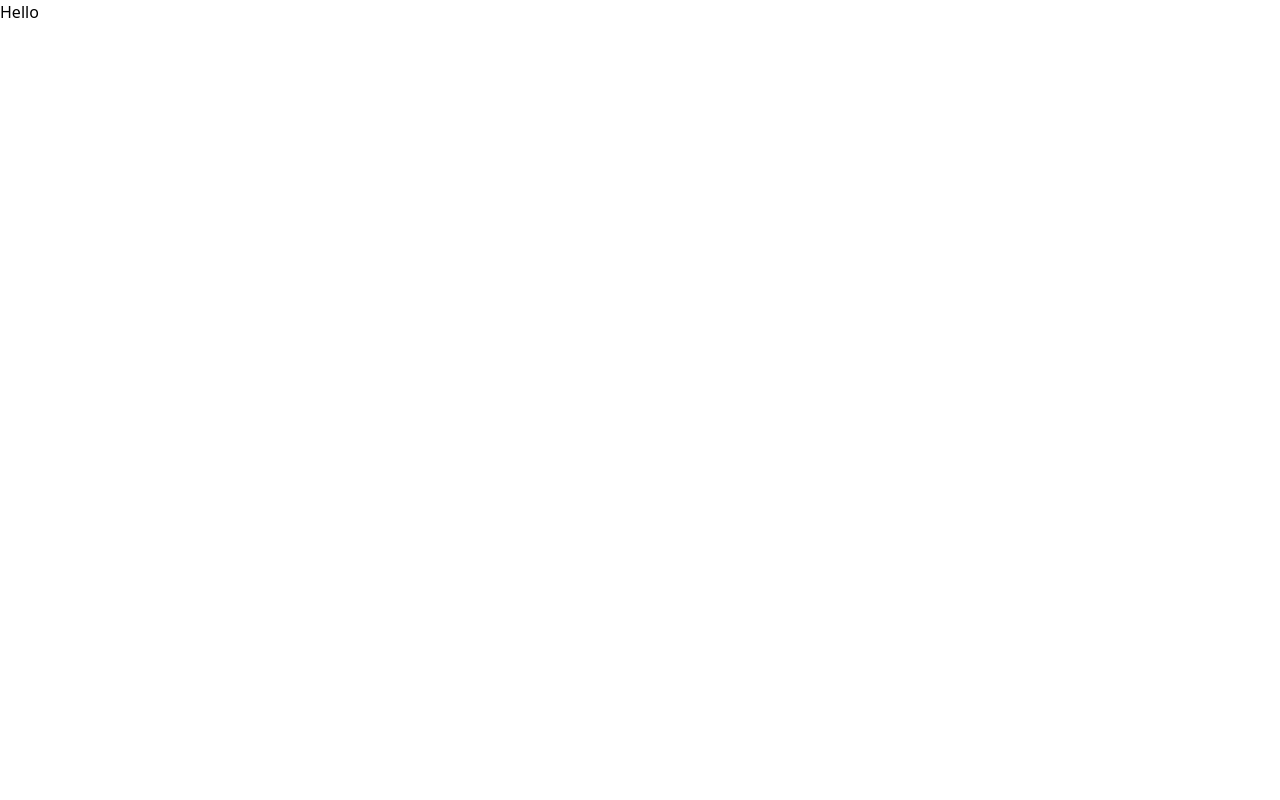
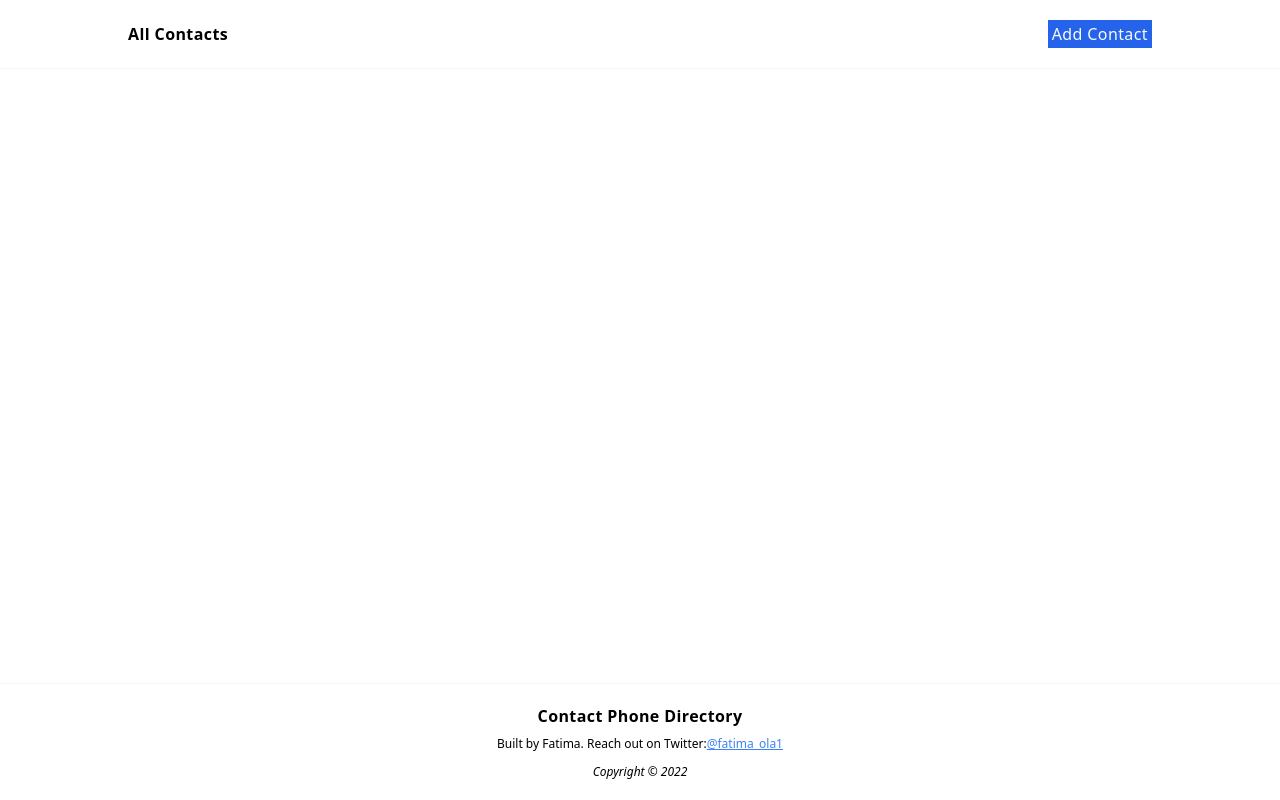
Before and after one commit to historyblogs/contact-phone-directory, a Next.js app: page / in a window 1280 px wide. Built offline with nearby package versions, Linux system fonts and the light colour scheme.

Commit message:
rectify tailwind error

```diff
--- /dev/null
+++ b/components/ContactList/ContactList.js
@@ -0,0 +1,11 @@
+// import React from "react";
+
+// const ContactList = () => {
+//   return (
+//     <div className='flex items-center justify-center font-bold text-2xl'>
+//       <p>No data in the database</p>
+//     </div>
+//   );
+// };
+
+// export default ContactList;
--- /dev/null
+++ b/components/Footer.js
@@ -0,0 +1,32 @@
+import Link from 'next/link';
+
+const Footer = () => {
+  const year = new Date().getFullYear();
+  return (
+    <div className='max-w-7xl mx-auto w-4/5 my-5'>
+      <footer className='flex items-center justify-center flex-col'>
+        <Link href={'/'} className='mb-2'>
+          <span className='font-bold whitespace-nowrap tracking-wide'>
+            Contact Phone Directory
+          </span>
+        </Link>
+
+        <p className='text-xs text-center'>
+          Built by Fatima. Reach out on Twitter:
+          <a
+            href='https://twitter.com/fatima_ola1'
+            target='_blank'
+            rel='noopener noreferrer'
+            className='underline text-blue-500'>
+            @fatima_ola1
+          </a>
+        </p>
+
+        <address className='text-xs mt-3'>
+          <p>Copyright &copy; {year}</p>
+        </address>
+      </footer>
+    </div>
+  );
+};
+export default Footer;
--- /dev/null
+++ b/components/Header.js
@@ -0,0 +1,24 @@
+import Link from 'next/link';
+
+const Header = () => {
+  return (
+    <div className='max-w-7xl mx-auto w-4/5 my-5'>
+      <div className='flex items-center justify-between'>
+        <Link href={'/'}>
+          <span className='font-bold whitespace-nowrap tracking-wide'>
+            All Contacts
+          </span>
+        </Link>
+        <Link href='/add-contact'>
+          <ul>
+            <li className='bg-blue-600 text-gray-50 py-0.5 px-1 tracking-wide whitespace-nowrap'>
+              Add Contact
+            </li>
+          </ul>
+        </Link>
+      </div>
+    </div>
+  );
+};
+
+export default Header;
--- /dev/null
+++ b/components/LandingPage.js
@@ -0,0 +1,20 @@
+import Footer from "./Footer";
+import Header from "./Header";
+
+const LandingPage = ({ children }) => {
+  return (
+    <div className='min-h-screen flex flex-col'>
+      <div className='border-b border-gray-100'>
+        <Header />
+      </div>
+      <main className='flex-grow   md:max-w-7xl md:mx-auto md:w-4/5 my-5 '>
+        {children}
+      </main>
+      <div className='border-t border-gray-100'>
+        <Footer />
+      </div>
+    </div>
+  );
+};
+
+export default LandingPage;
--- a/pages/_app.js
+++ b/pages/_app.js
@@ -1,4 +1,4 @@
-import '../styles/globals.css'
+import '../styles/global.css'
 
 function MyApp({ Component, pageProps }) {
   return <Component {...pageProps} />
--- a/pages/index.js
+++ b/pages/index.js
@@ -1,10 +1,30 @@
-import Head from 'next/head'
-import Image from 'next/image'
+import Head from 'next/head';
+import LandingPage from '../components/LandingPage';
+// import { getXataClient } from '../src/xata';
+// import ContactList from '../components/ContactList';
 
 export default function Home() {
   return (
     <div>
-      <p>Hello</p>
+      <Head>
+        <title>Job board</title>
+        <meta name='description' content='Job board app' />
+        <link rel='icon' href='/favicon.ico' />
+      </Head>
+      <LandingPage>
+        {/* <ContactList contacts={contacts} /> */}
+      </LandingPage>
     </div>
-  )
+  );
 }
+
+// export async function getServerSideProps() {
+//   const xata = await getXataClient();
+//   const jobs = await xata.db.Jobs.getAll();
+
+//   return {
+//     props: {
+//       jobs: jobs.map(({ replace, ...job }) => job),
+//     },
+//   };
+// }
--- a/postcss.config.js
+++ b/postcss.config.js
@@ -1,11 +1,6 @@
 module.exports = {
-  content: [
-    './app/**/*.{js,ts,jsx,tsx}',
-    './pages/**/*.{js,ts,jsx,tsx}',
-    './components/**/*.{js,ts,jsx,tsx}',
-  ],
-  theme: {
-    extend: {},
+  plugins: {
+    tailwindcss: {},
+    autoprefixer: {},
   },
-  plugins: [],
-};
+}
--- a/tailwind.config.js
+++ b/tailwind.config.js
@@ -1,8 +1,12 @@
 /** @type {import('tailwindcss').Config} */
 module.exports = {
-  content: [],
+  content: [
+    './app/**/*.{js,ts,jsx,tsx}',
+    './pages/**/*.{js,ts,jsx,tsx}',
+    './components/**/*.{js,ts,jsx,tsx}',
+  ],
   theme: {
     extend: {},
   },
   plugins: [],
-}
+};
```
Also changed, not shown: styles/Home.module.css (+126 -0 lines), styles/global.css (renamed from styles/globals.css).
